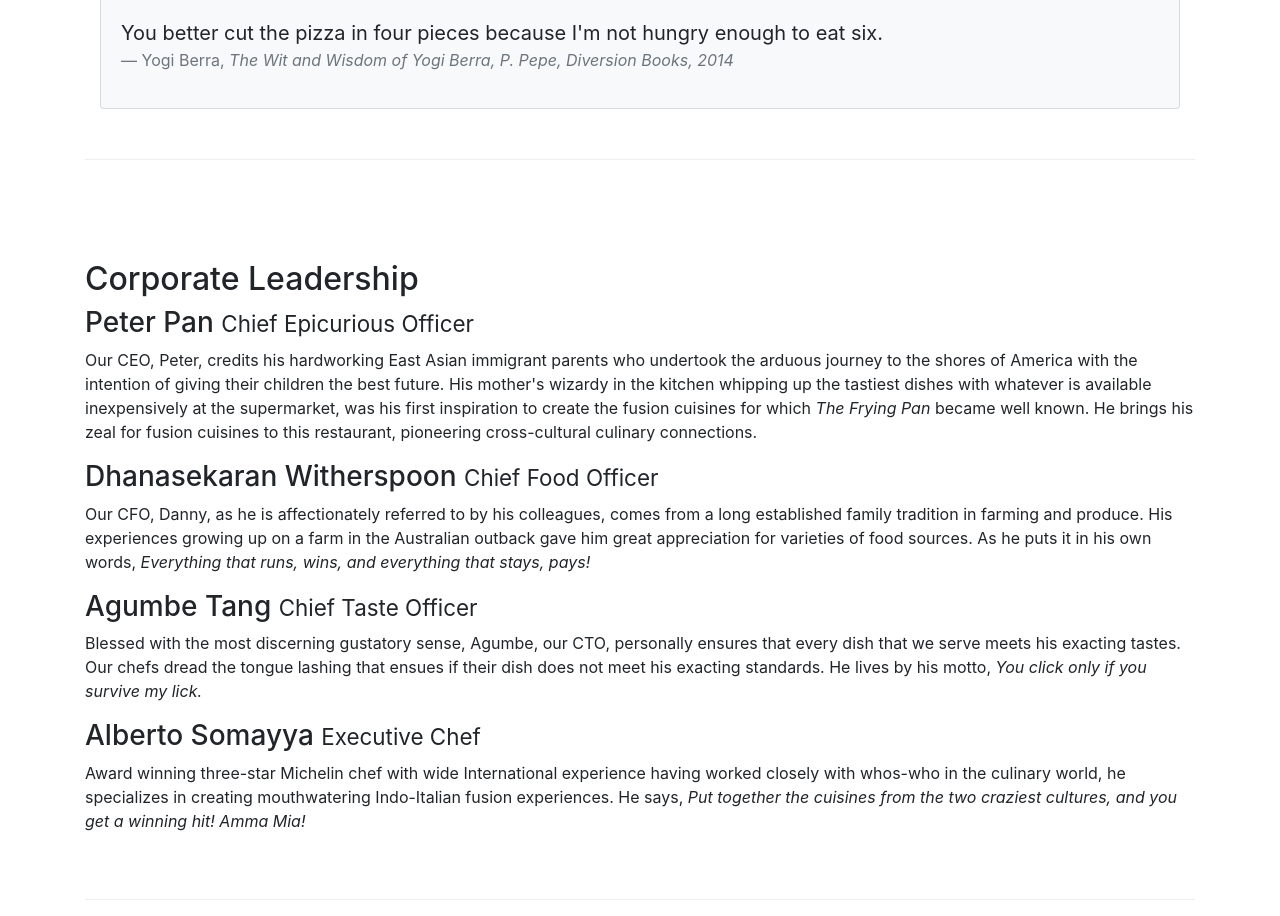
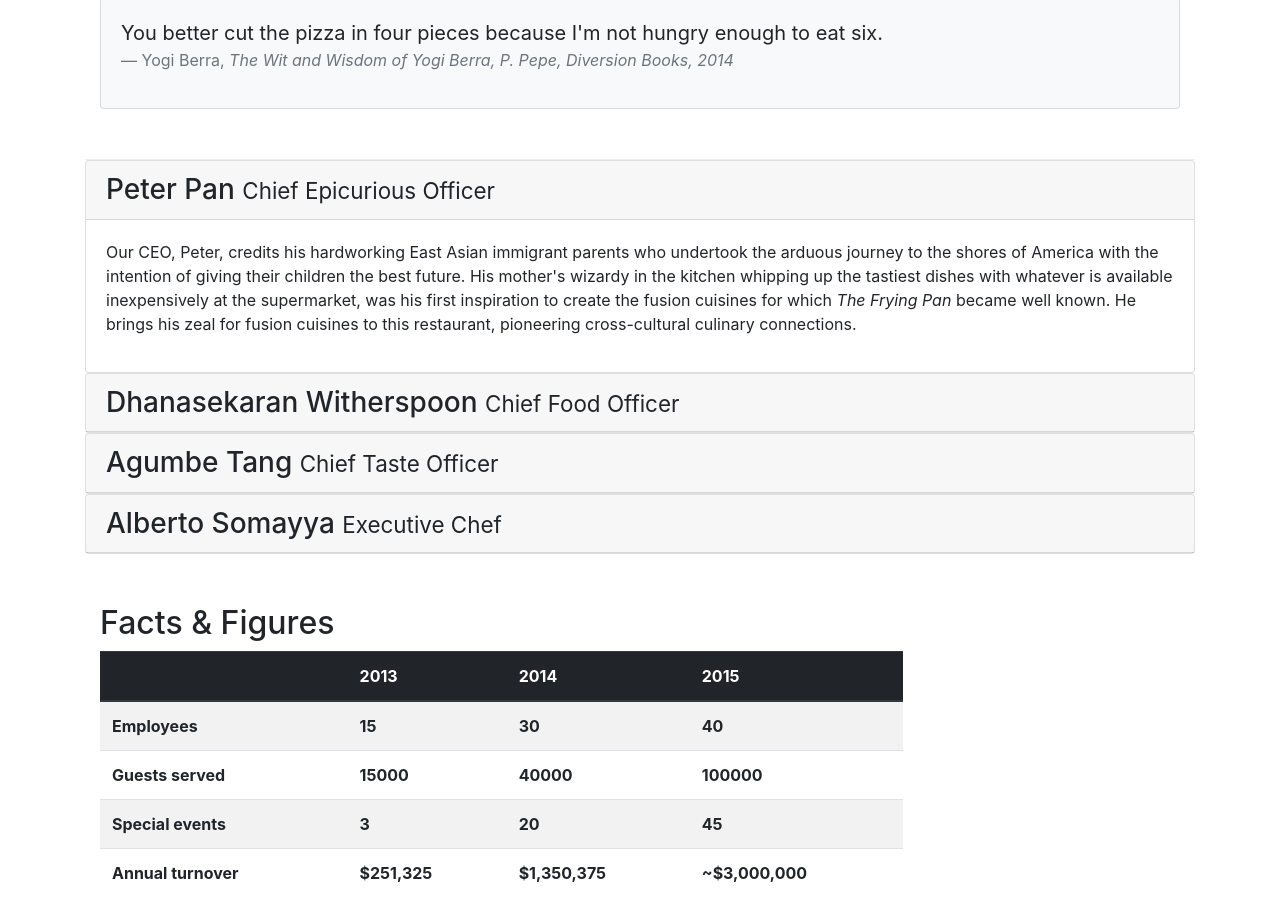
Before and after one commit to kyafarkpadtahai/learningbootstrap, a website: page aboutus.html in a window 1280 px wide. Shown: the part 791-1707 px from the top of the page. Drawn offline with nearby package versions, Linux system fonts and the light colour scheme.

Commit message:
Accordion

```diff
--- a/aboutus.html
+++ b/aboutus.html
@@ -112,13 +112,18 @@
             </div>
         </div>
 
-
-        <div class="row row-content">
-            <div class="col-12 row-content">
-                <h2>Corporate Leadership</h2>
-                <h3>Peter Pan <small>Chief Epicurious Officer</small></h3>
-                <div class="d-none d-sm-flex">
-                    <p>Our CEO, Peter, credits his hardworking East Asian immigrant parents who undertook the arduous
+        <div id="accordion">
+            <div class="card">
+                <div class="card-header" role="tab" id="peterhead">
+                <h3 class="mb-0">
+                    <a data-toggle="collapse" data-target="#peter">
+                    Peter Pan <small>Chief Epicurious Officer</small>
+                    </a>
+                </h3>
+                </div>
+                <div class="collapse show" id="peter" data-parent="#accordion">
+                    <div class="card-body">
+                        <p class="d-none d-sm-block">Our CEO, Peter, credits his hardworking East Asian immigrant parents who undertook the arduous
                             journey to the shores of America with the intention of giving their children the best future.
                             His
                             mother's wizardy in the kitchen whipping up the tastiest dishes with whatever is available
@@ -127,27 +132,57 @@
                             <em>The Frying Pan</em> became well known. He brings his zeal for fusion cuisines to this
                             restaurant, pioneering cross-cultural culinary connections.</p>
                     </div>
-                <h3>Dhanasekaran Witherspoon <small>Chief Food Officer</small></h3>
-                <div class="d-none d-sm-flex">
-                    <p>Our CFO, Danny, as he is affectionately referred to by his colleagues, comes from a long
+                </div>
+            </div>
+            <div class="card">
+                <div class="card-header" role="tab" id="dannyhead">
+                <h3 class="mb-0">
+                    <a class="collapsed" data-toggle="collapse" data-target="#danny">
+                    Dhanasekaran Witherspoon <small>Chief Food Officer</small>
+                    </a>
+                </h3>
+            </div>
+            <div class="collapse" id="danny" data-parent="#accordion">
+                <div class="card-body">
+                    <p class="d-none d-sm-block">Our CFO, Danny, as he is affectionately referred to by his colleagues, comes from a long
                         established
                         family tradition in farming and produce. His experiences growing up on a farm in the Australian
                         outback gave him great appreciation for varieties of food sources. As he puts it in his own
                         words,
                         <em>Everything that runs, wins, and everything that stays, pays!</em></p>
                 </div>
-                <h3>Agumbe Tang <small>Chief Taste Officer</small></h3>
-                <div class="d-none d-sm-flex">
-                    <p>Blessed with the most discerning gustatory sense, Agumbe, our CTO, personally ensures that every
+            </div>
+        </div>
+        <div class="card">
+                <div class="card-header" role="tab" id="agumbehead">
+                <h3 class="mb-0">
+                    <a class="collapsed" data-toggle="collapse" data-target="#agumbe">
+                    Agumbe Tang <small>Chief Taste Officer</small>
+                    </a>
+                </h3>
+            </div>
+            <div class="collapse" id="agumbe" data-parent="#accordion">
+                <div class="card-body">
+                    <p class="d-none d-sm-block">Blessed with the most discerning gustatory sense, Agumbe, our CTO, personally ensures that every
                         dish
                         that we serve meets his exacting tastes. Our chefs dread the tongue lashing that ensues if their
                         dish does not meet his exacting standards. He lives by his motto, <em>You click only if you
                             survive
                             my lick.</em></p>
                 </div>
-                <h3>Alberto Somayya <small>Executive Chef</small></h3>
-                <div class="d-none d-sm-flex">
-                    <p>Award winning three-star Michelin chef with wide International experience having worked closely
+            </div>
+        </div>
+        <div class="card">
+                <div class="card-header" role="tab" id="albertohead">
+                <h3 class="mb-0">
+                    <a class="collapsed" data-toggle="collapse" data-target="#alberto">
+                    Alberto Somayya <small>Executive Chef</small>
+                    </a>
+                </h3>
+            </div>
+            <div class="collapse" id="alberto" data-parent="#accordion">
+                <div class="card-body">
+                    <p class="d-none d-sm-block">Award winning three-star Michelin chef with wide International experience having worked closely
                         with
                         whos-who in the culinary world, he specializes in creating mouthwatering Indo-Italian fusion
                         experiences. He says, <em>Put together the cuisines from the two craziest cultures, and you get
@@ -156,6 +191,9 @@
                 </div>
             </div>
         </div>
+        </div>
+
+
         <div class="row row-content">
             <div class="col-12 col-sm-9">
                 <h2>Facts & Figures</h2>
--- a/css/styles.css
+++ b/css/styles.css
@@ -37,3 +37,10 @@ body{
 .navbar-dark{
     background-color: #153131;
 }
+
+.tab-content{
+    border-left: 1px solid #ddd;
+    border-right: 1px solid #ddd;
+    border-bottom: 1px solid #ddd;
+    padding: 10px;
+}
```
Also changed, not shown: index.html (+2 -2 lines). Lines whose indentation alone changed are shown as unchanged.
